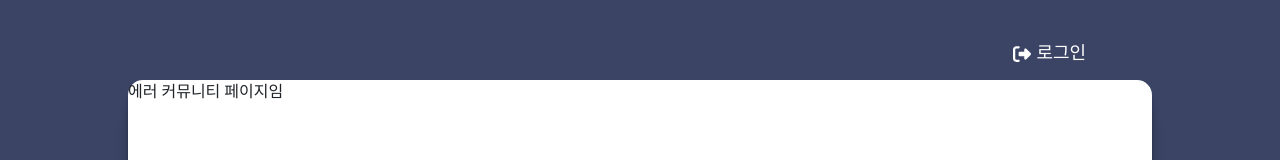
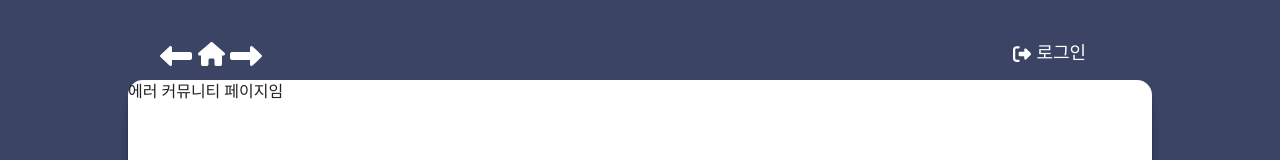
Before and after one commit to sub9707/comments_cloud, a React (Vite) app in the folder client/: page /board in a window 1280 px wide. Shown: the top 160 px of the page. Built offline with nearby package versions, Linux system fonts and the light colour scheme; a web font is replaced by a local one.

Commit message:
FE-Navbar useNaviate 추가

```diff
--- a/client/src/components/NavMenu.tsx
+++ b/client/src/components/NavMenu.tsx
@@ -1,19 +1,43 @@
-import { Link } from "react-router-dom";
-import { LogBox, ToolWrapper } from "../pages/PageContainer";
+import { Link, useNavigate } from "react-router-dom";
+import { LogBox, PageNavBox, ToolWrapper } from "../pages/PageContainer";
 import { isLoggedIn } from "../store/Cookie";
 import { FontAwesomeIcon } from "@fortawesome/react-fontawesome";
 import {
+  faHouse,
+  faLeftLong,
   faPowerOff,
   faRightFromBracket,
+  faRightLong,
 } from "@fortawesome/free-solid-svg-icons";
 import { useSelector } from "react-redux";
 import { userStateType } from "../store/User";
 
 export default function NavMenu() {
   const user = useSelector((state: userStateType) => state.user.data);
+  const navigate = useNavigate();
   console.log(user);
   return (
     <ToolWrapper>
+      <PageNavBox>
+        <FontAwesomeIcon
+          icon={faLeftLong}
+          size="2x"
+          style={{ cursor: "pointer" }}
+          onClick={() => navigate(-1)}
+        />
+        <FontAwesomeIcon
+          icon={faHouse}
+          size="xl"
+          style={{ cursor: "pointer", marginTop: "2%", marginInline: "5%" }}
+          onClick={() => navigate("/")}
+        />
+        <FontAwesomeIcon
+          icon={faRightLong}
+          size="2x"
+          style={{ cursor: "pointer" }}
+          onClick={() => navigate(1)}
+        />
+      </PageNavBox>
       <LogBox>
         {isLoggedIn() ? (
           <>
--- a/client/src/pages/PageContainer.ts
+++ b/client/src/pages/PageContainer.ts
@@ -48,7 +48,7 @@ export const ToolWrapper = styled.div`
   top: -40px;
   color: white;
   display: flex;
-  justify-content: flex-end;
+  justify-content: space-between;
 `;
 
 export const LogBox = styled.div`
@@ -67,3 +67,10 @@ export const LogBox = styled.div`
     width: 30%;
   }
 `;
+
+export const PageNavBox = styled.div`
+  width: 10%;
+  display: flex;
+  justify-content: space-around;
+  margin-left: 2em;
+`;
```
